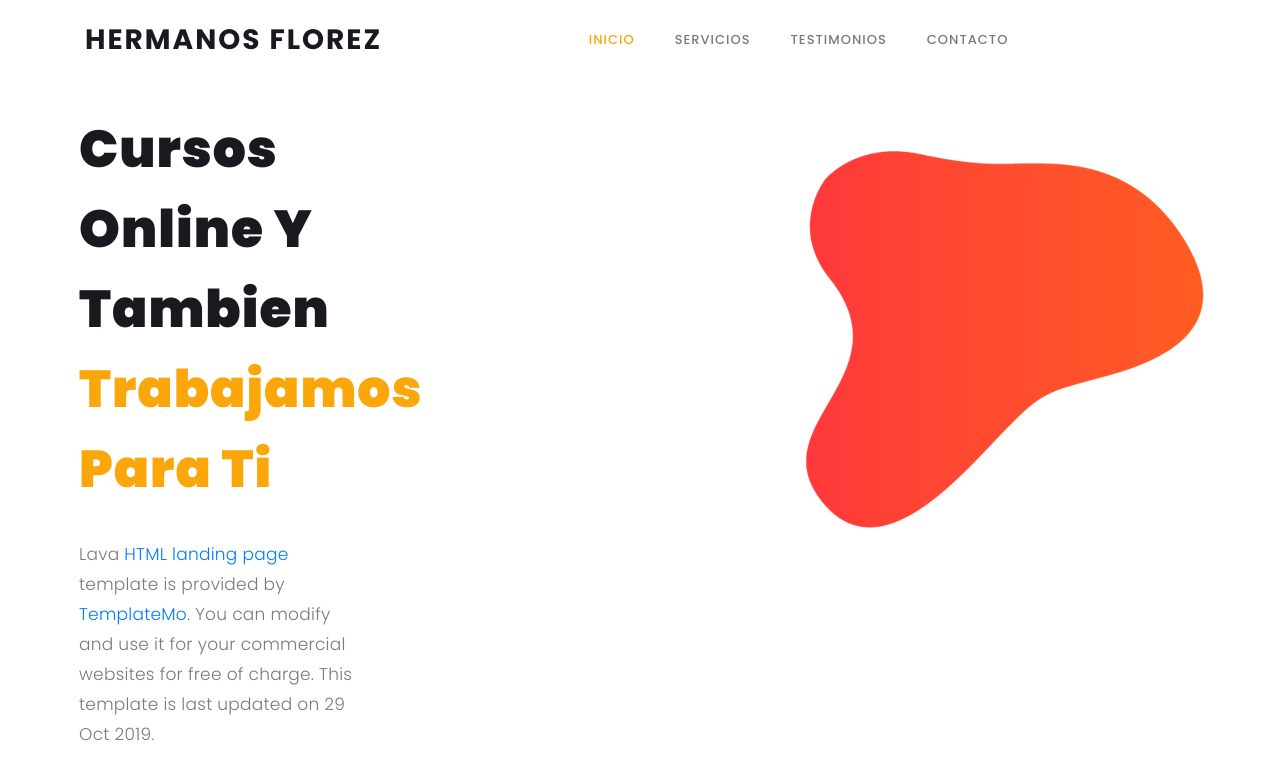
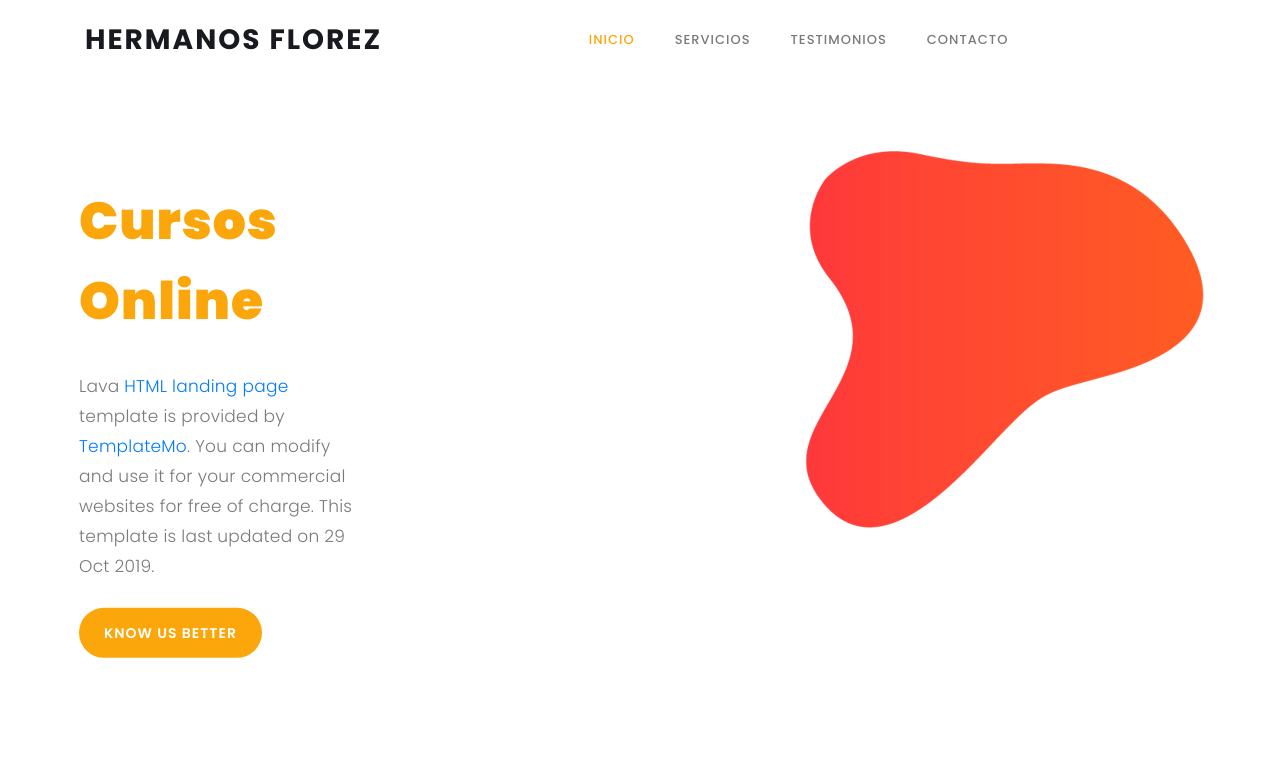
Before and after one commit to tutorialeshyj/hermanosf, a plain HTML site: page index.html in a window 1280 px wide. Shown: the top 773 px of the page. Drawn offline with Linux system fonts and the light colour scheme.

Commit message:
Update index.html

```diff
--- a/index.html
+++ b/index.html
@@ -83,7 +83,7 @@ https://templatemo.com/tm-540-lava-landing-page
                 <div class="row">
                     <div class="left-text col-lg-6 col-md-12 col-sm-12 col-xs-12"
                         data-scroll-reveal="enter left move 30px over 0.6s after 0.4s">
-                        <h1>Cursos Online Y Tambien <em>Trabajamos Para Ti</em></h1>
+                        <h1> <em>Cursos Online</em></h1>
                         <p>Lava <a href="#">HTML landing page</a> template is provided by <a href="#">TemplateMo</a>.
                            You can modify and use it for your commercial websites for free of charge. This template is last updated on 29 Oct 2019.</p>
                         <a href="#about" class="main-button-slider">KNOW US BETTER</a>
```
